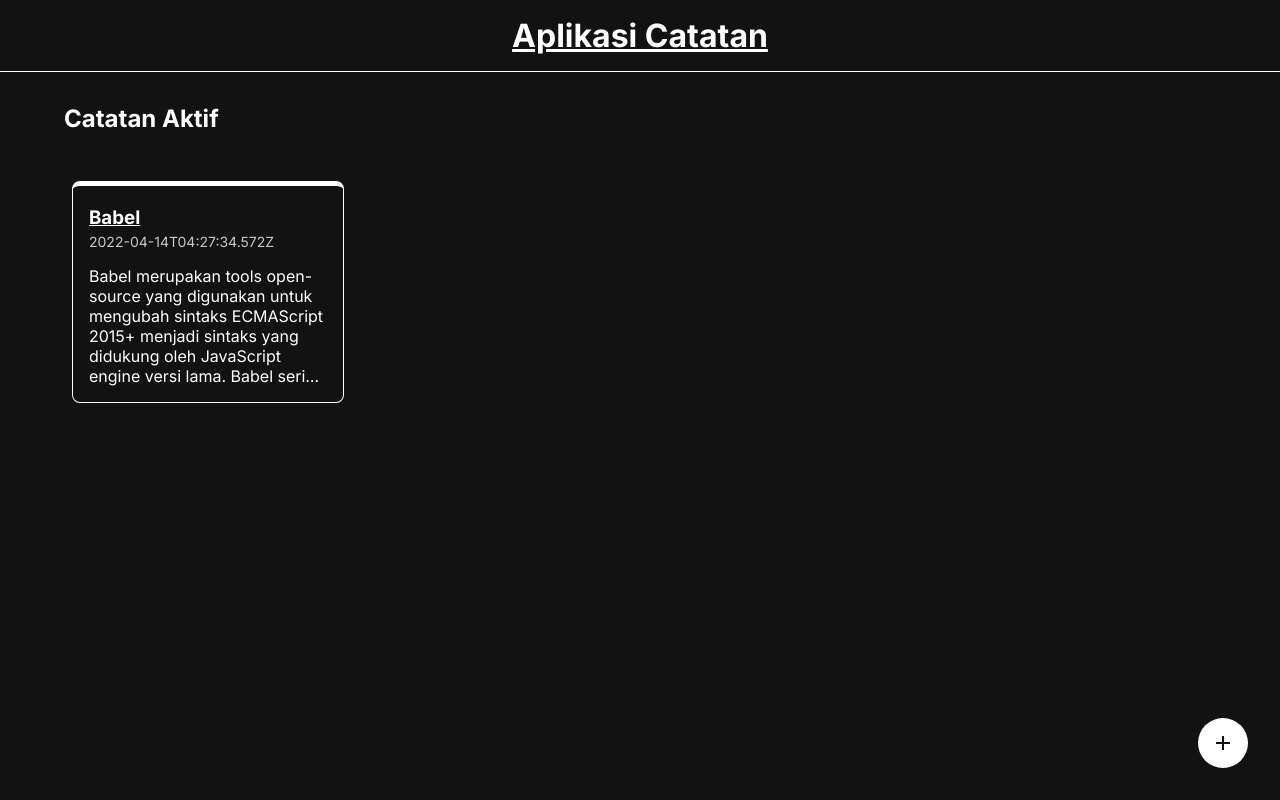
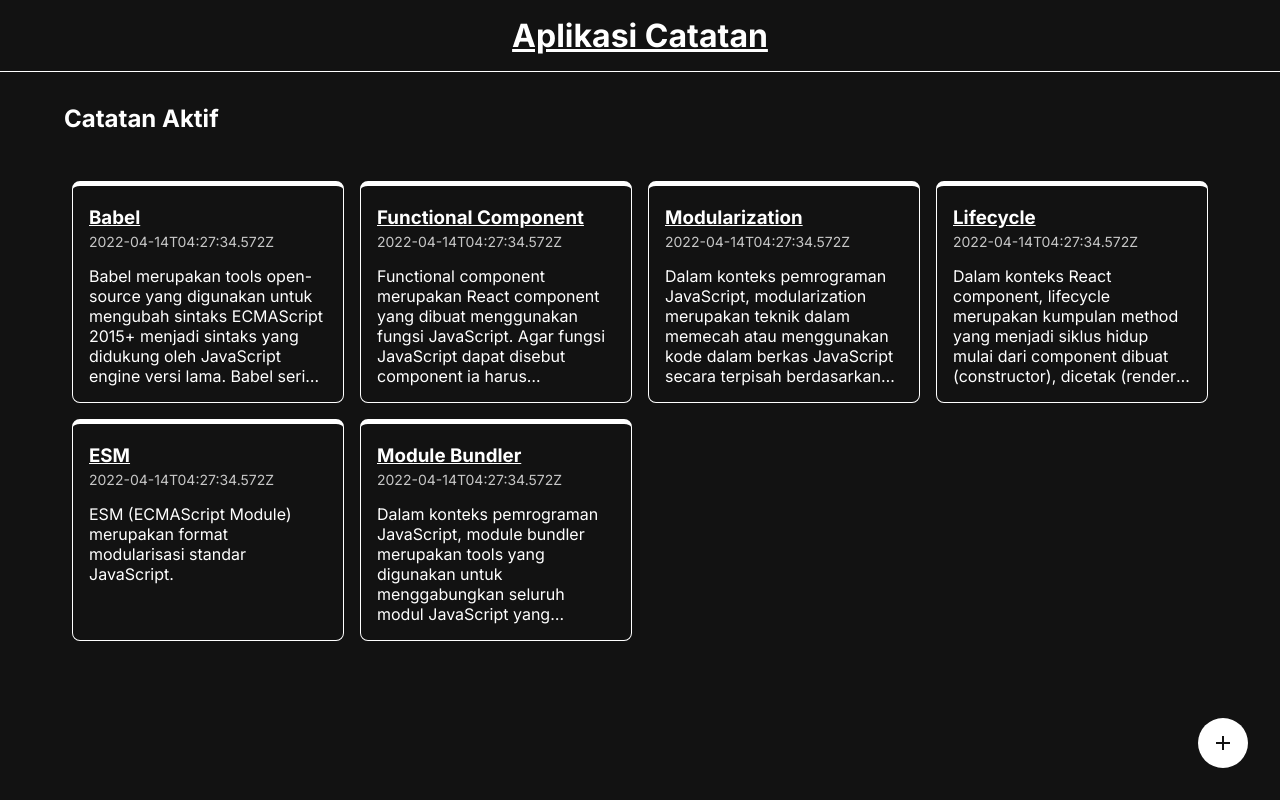
Before and after one commit to golchafun/dicoding-note-app-route, a React (Vite) app: page / in a window 1280 px wide. Built offline with nearby package versions, Linux system fonts and the light colour scheme.

Commit message:
show all data in array

```diff
--- a/src/components/NoteList.jsx
+++ b/src/components/NoteList.jsx
@@ -9,8 +9,11 @@ function NoteList({ notes }) {
 
     return (
         <section className="notes-list">
-            <NoteItem {...notes[0]} />
-
+            {notes.map(
+                (note) => (
+                    <NoteItem {...note} />
+                )
+            )}
         </section>
     );
 }
```
